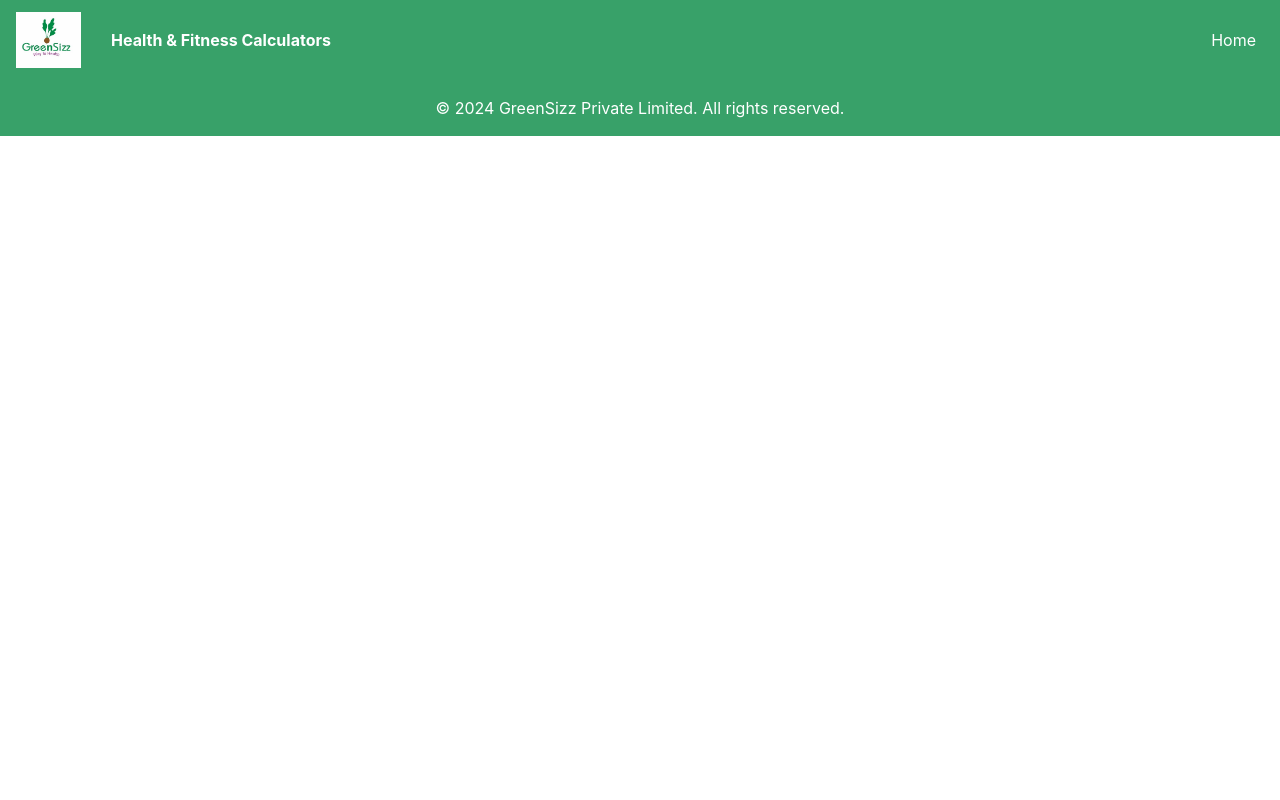
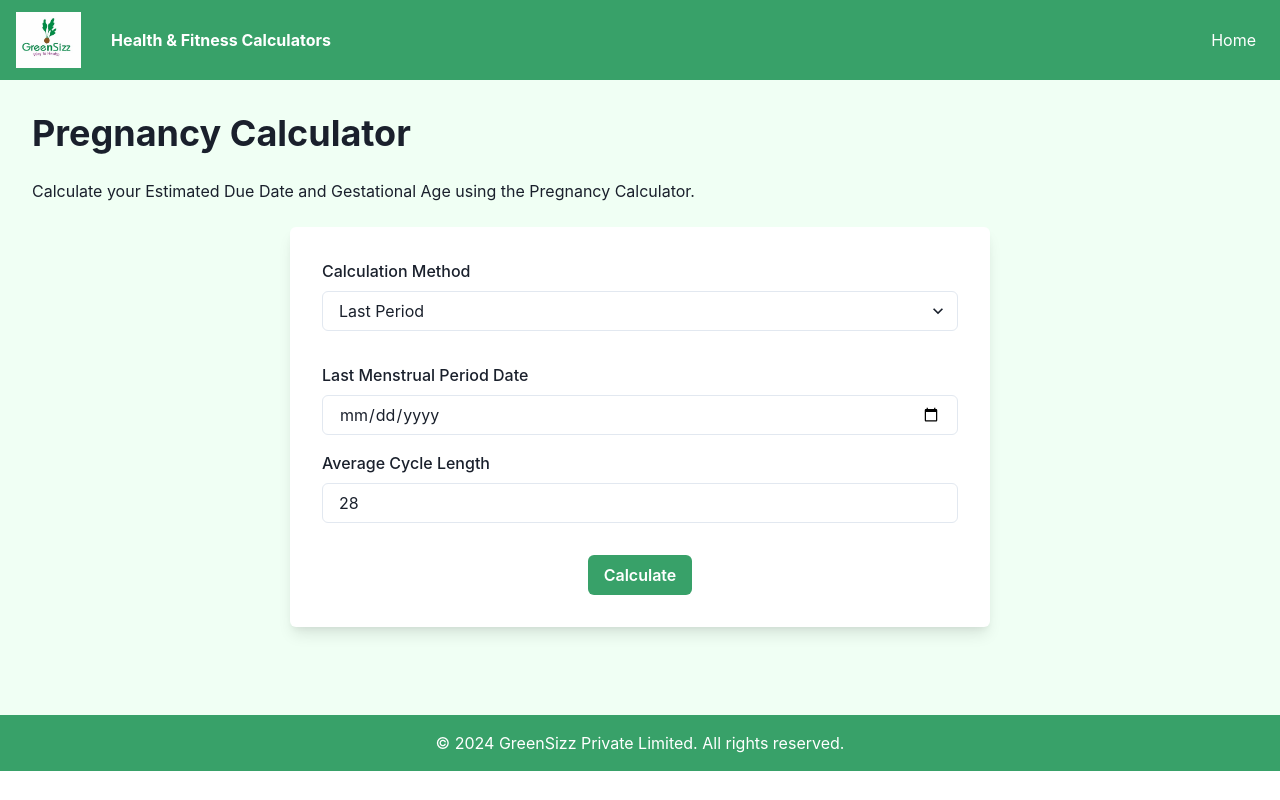
Before and after one commit to acecoder7/Health-Fitness-Calc-GS, a React (Create React App) app in the folder calculator/: page /pregnancy in a window 1280 px wide. Built offline with nearby package versions, Linux system fonts and the light colour scheme.

Commit message:
food calorie calc

```diff
--- a/calculator/package.json
+++ b/calculator/package.json
@@ -11,6 +11,7 @@
     "@testing-library/user-event": "^13.5.0",
     "ajv": "^6.12.6",
     "ajv-keywords": "^3.5.2",
+    "date-fns": "^3.6.0",
     "framer-motion": "^11.3.5",
     "react": "^18.3.1",
     "react-dom": "^18.3.1",
--- a/calculator/src/App.js
+++ b/calculator/src/App.js
@@ -3,7 +3,8 @@ import { Routes, Route } from 'react-router-dom';
 import Home from './pages/Home';
 import BMI from './pages/BMI';
 import BMR from './pages/BMR';
-//import Pregnancy from './pages/Pregnancy';
+import Pregnancy from './pages/Pregnancy';
+import Foodcalorie from './pages/Foodcalorie';
 import Navbar from './components/Navbar';
 import Footer from './components/Footer';
 
@@ -15,7 +16,8 @@ function App() {
         <Route path="/" element={<Home />} />
         <Route path="/bmi" element={<BMI />} />
         <Route path="/bmr" element={<BMR />} />
-        {/* <Route path="/pregnancy" element={<Pregnancy />} /> */}
+        <Route path="/pregnancy" element={<Pregnancy />} />
+        <Route path="/food-calorie" element={<Foodcalorie />} />
       </Routes>
       <Footer />
     </div>
--- /dev/null
+++ b/calculator/src/pages/Foodcalorie.js
@@ -0,0 +1,167 @@
+import React, { useState } from "react";
+import {
+  Box,
+  Button,
+  Input,
+  VStack,
+  Text,
+  HStack,
+  Heading,
+} from "@chakra-ui/react";
+
+const FoodCalorie = () => {
+  const [food, setFood] = useState("");
+  const [foodItems, setFoodItems] = useState([]);
+  const [error, setError] = useState(null);
+  const [result, setResult] = useState(null);
+
+  const fetchNutrition = async () => {
+    const appId = "7247c6f1";
+    const appKey = "75d5eeac2a4626bde64643e91f862842";
+    const url = "https://trackapi.nutritionix.com/v2/natural/nutrients";
+
+    const config = {
+      method: "POST",
+      headers: {
+        "Content-Type": "application/json",
+        "x-app-id": appId,
+        "x-app-key": appKey,
+      },
+      body: JSON.stringify({ query: food }),
+    };
+
+    try {
+      const response = await fetch(url, config);
+
+      if (!response.ok) {
+        throw new Error(`HTTP error! Status: ${response.status}`);
+      }
+
+      const data = await response.json();
+
+      if (data.foods.length > 0) {
+        const foodData = {
+          name: data.foods[0].food_name,
+          serving_qty: data.foods[0].serving_qty,
+          serving_unit: data.foods[0].serving_unit,
+          calories: data.foods[0].nf_calories.toFixed(2),
+          protein: data.foods[0].nf_protein.toFixed(2),
+          carbs: data.foods[0].nf_total_carbohydrate.toFixed(2),
+          fat: data.foods[0].nf_total_fat.toFixed(2),
+        };
+        setFoodItems([...foodItems, foodData]);
+        setFood("");
+        setError(null);
+      } else {
+        setError("Food not found. Please try another search.");
+      }
+    } catch (error) {
+      console.error("Error fetching nutrition data:", error);
+      setError("Error fetching nutrition data. Please try again later.");
+    }
+  };
+
+  const handleAddFood = () => {
+    if (food) {
+      fetchNutrition();
+    }
+  };
+
+  const handleDeleteFood = (index) => {
+    const updatedItems = [...foodItems];
+    updatedItems.splice(index, 1);
+    setFoodItems(updatedItems);
+  };
+
+  const handleCalculateTotalCalories = () => {
+    let totalCalories = 0;
+    foodItems.forEach((item) => {
+      totalCalories += parseFloat(item.calories);
+    });
+    setResult(totalCalories.toFixed(2));
+  };
+
+  return (
+    <Box p={8} bg="background.100" minHeight="100vh">
+      <Heading mb={4}>Food Calorie Calculator</Heading>
+      <Text mb={6}>
+        Track your daily calorie intake with our Food Calorie Calculator. Enter
+        food items to view nutritional details and manage your diet effectively.
+      </Text>
+
+      <Box
+        bg="white"
+        p={8}
+        borderRadius="md"
+        boxShadow="lg"
+        maxWidth="700px"
+        mx="auto"
+      >
+        <VStack spacing={4}>
+          <HStack>
+            <Input
+              value={food}
+              onChange={(e) => setFood(e.target.value)}
+              placeholder="Enter a food item"
+            />
+            <Button colorScheme="green" onClick={handleAddFood}>
+              Add
+            </Button>
+          </HStack>
+          {error && <Text color="red.500">{error}</Text>}
+          <Box w="100%">
+            {foodItems.map((item, index) => (
+              <Box
+                key={index} // Added key prop for each dynamically rendered component
+                bg="white"
+                p={4}
+                borderRadius="md"
+                boxShadow="sm"
+                mb={2}
+                position="relative"
+              >
+                <Button
+                  position="absolute"
+                  top="4px"
+                  right="4px"
+                  size="sm"
+                  colorScheme="red"
+                  onClick={() => handleDeleteFood(index)}
+                >
+                  Delete
+                </Button>
+                <Text fontSize="xl" fontWeight="bold">
+                  {item.name}
+                </Text>
+                <Text>
+                  Serving: {item.serving_qty} {item.serving_unit}
+                </Text>
+                <Text>Calories: {item.calories} kcal</Text>
+                <Text>Protein: {item.protein} g</Text>
+                <Text>Carbs: {item.carbs} g</Text>
+                <Text>Fat: {item.fat} g</Text>
+              </Box>
+            ))}
+          </Box>
+          {foodItems.length > 0 && (
+            <>
+              <Button
+                colorScheme="green"
+                onClick={handleCalculateTotalCalories}
+              >
+                Calculate Total Calories
+              </Button>
+              {result && (
+                <Text mt={4} fontSize="lg" fontWeight="bold">
+                  Total Calories: {result} kcal
+                </Text>
+              )}
+            </>
+          )}
+        </VStack>
+      </Box>
+    </Box>
+  );
+};
+
+export default FoodCalorie;
--- a/calculator/src/pages/Pregnancy.js
+++ b/calculator/src/pages/Pregnancy.js
@@ -0,0 +1,153 @@
+import React, { useState } from "react";
+import {
+  Box,
+  Select,
+  Input,
+  Heading,
+  FormControl,
+  Button,
+  Text,
+  VStack,
+  FormLabel,
+} from "@chakra-ui/react";
+import { format, addDays, addWeeks, differenceInDays } from "date-fns";
+
+const PregnancyCalculator = () => {
+  const [method, setMethod] = useState("lastPeriod");
+  const [lastPeriodDate, setLastPeriodDate] = useState("");
+  const [cycleLength, setCycleLength] = useState(28);
+  const [conceptionDate, setConceptionDate] = useState("");
+  const [dueDate, setDueDate] = useState("");
+  const [result, setResult] = useState("");
+
+  const calculateDueDate = () => {
+    let calculatedDueDate = null;
+
+    switch (method) {
+      case "lastPeriod":
+        if (lastPeriodDate) {
+          const lmpDate = new Date(lastPeriodDate);
+          calculatedDueDate = addDays(lmpDate, cycleLength + 280 - 28);
+        }
+        break;
+
+      case "conceptionDate":
+        if (conceptionDate) {
+          const conception = new Date(conceptionDate);
+          calculatedDueDate = addDays(conception, 266);
+        }
+        break;
+
+      case "dueDate":
+        if (dueDate) {
+          calculatedDueDate = new Date(dueDate);
+        }
+        break;
+
+      default:
+        break;
+    }
+
+    if (calculatedDueDate) {
+      const today = new Date();
+      const gestationalAge = differenceInDays(today, calculatedDueDate) / 7;
+
+      setResult(`Estimated Due Date: ${format(
+        calculatedDueDate,
+        "MMMM dd, yyyy"
+      )}
+                 Gestational Age: ${Math.floor(gestationalAge)} weeks`);
+    }
+  };
+
+  return (
+    <Box bg="background.100" p={8}>
+      <Heading mb={6}>Pregnancy Calculator</Heading>
+      <Text mb={6}>
+        Calculate your Estimated Due Date and Gestational Age using the
+        Pregnancy Calculator.
+      </Text>
+      <Box
+        bg="white"
+        p={8}
+        borderRadius="md"
+        boxShadow="lg"
+        maxWidth="700px"
+        mx="auto"
+        mb={14}
+      >
+        <VStack spacing={4}>
+          <FormControl id="method">
+            <FormLabel>Calculation Method</FormLabel>
+            <Select
+              mb={4}
+              value={method}
+              onChange={(e) => setMethod(e.target.value)}
+            >
+              <option value="lastPeriod">Last Period</option>
+              <option value="conceptionDate">Conception Date</option>
+              <option value="dueDate">Due Date</option>
+            </Select>
+          </FormControl>
+
+          {method === "lastPeriod" && (
+            <FormControl id="method-1">
+              <FormLabel>Last Menstrual Period Date</FormLabel>
+              <Input
+                type="date"
+                placeholder="Last Menstrual Period Date"
+                value={lastPeriodDate}
+                onChange={(e) => setLastPeriodDate(e.target.value)}
+                mb={4}
+              />
+
+              <FormLabel>Average Cycle Length</FormLabel>
+              <Input
+                type="number"
+                placeholder="Average Cycle Length"
+                value={cycleLength}
+                onChange={(e) => setCycleLength(e.target.value)}
+                mb={4}
+              />
+            </FormControl>
+          )}
+
+          {method === "conceptionDate" && (
+            <FormControl id="method-2">
+              <FormLabel>Conception Date</FormLabel>
+              <Input
+                type="date"
+                placeholder="Conception Date"
+                value={conceptionDate}
+                onChange={(e) => setConceptionDate(e.target.value)}
+                mb={4}
+              />
+            </FormControl>
+          )}
+          {method === "dueDate" && (
+            <FormControl id="method-3">
+              <FormLabel>Due Date</FormLabel>
+              <Input
+                type="date"
+                placeholder="Due Date"
+                value={dueDate}
+                onChange={(e) => setDueDate(e.target.value)}
+                mb={4}
+              />
+            </FormControl>
+          )}
+          <Button colorScheme="green" onClick={calculateDueDate}>
+            Calculate
+          </Button>
+          {result && (
+            <Text mt={4} fontSize="lg" fontWeight="bold">
+              {result}
+            </Text>
+          )}
+        </VStack>
+      </Box>
+    </Box>
+  );
+};
+
+export default PregnancyCalculator;
```
Also changed, not shown: 1 other file (tests, documents, lock files or other folders).
